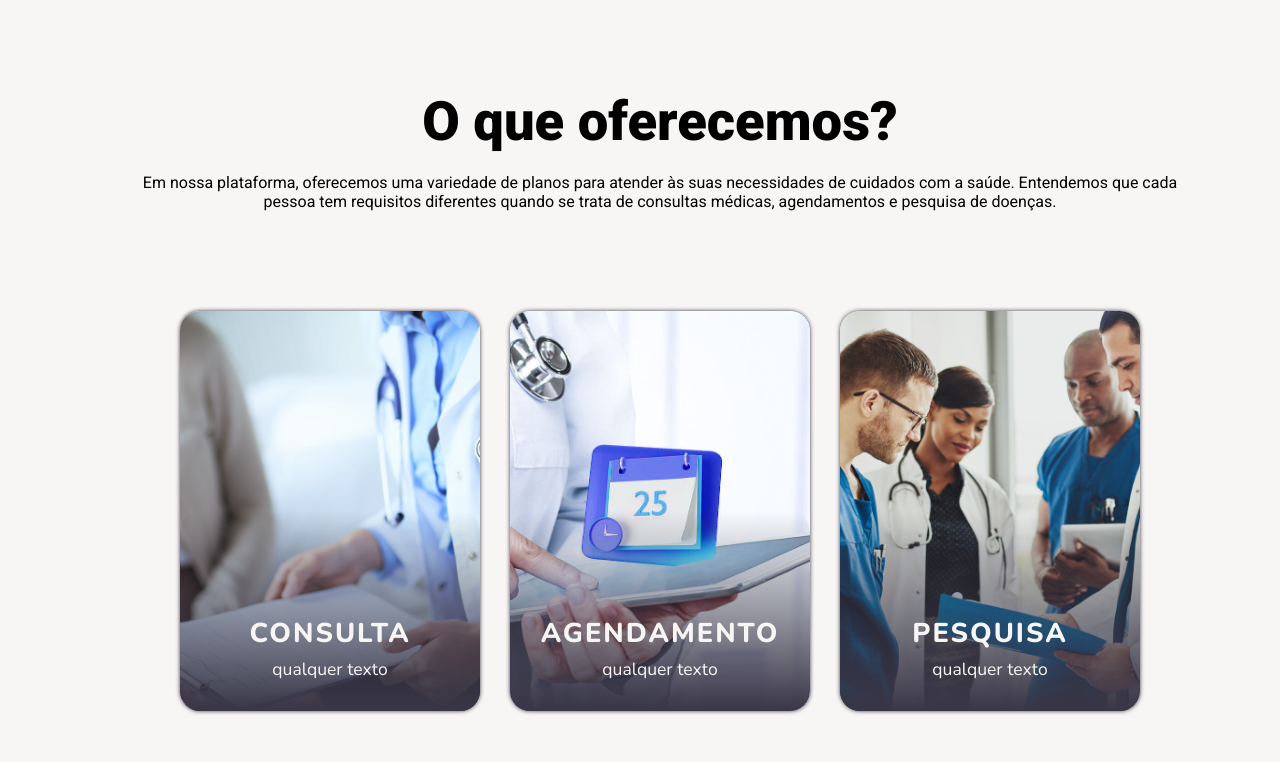
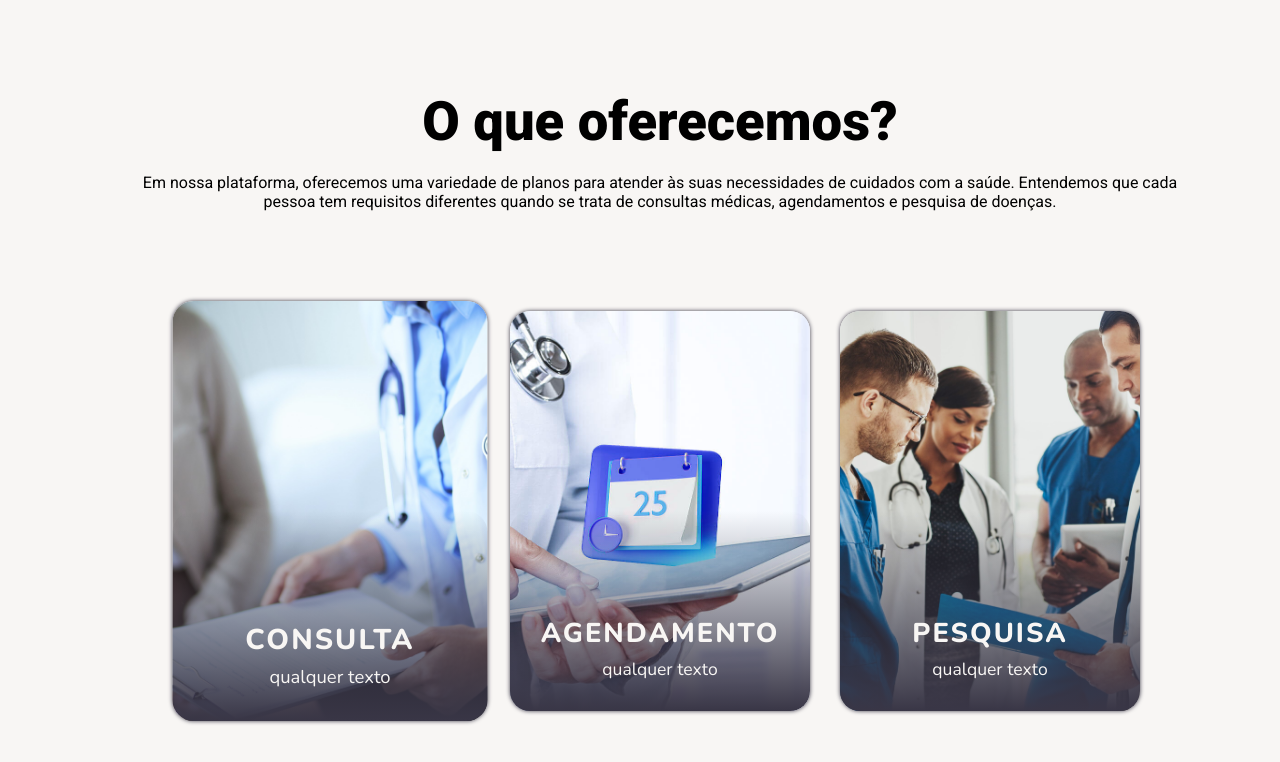
Before and after one commit to DaviProgramming/sympto-web, a React (Vite) app: page / in a window 1280 px wide. In both pictures the pointer is over the element 330 px from the left and 2520 px from the top of the page. Shown: the part 2010-2772 px from the top of the page. Built offline with nearby package versions, Linux system fonts and the light colour scheme.

Commit message:
adicionando zoom no card

```diff
--- a/src/css/main.scss
+++ b/src/css/main.scss
@@ -329,6 +329,11 @@ section.home {
                 border-radius: 20px;
             }
 
+            &:hover{
+                scale: 1.05;
+                transition: 0.2s;
+            }
+
             .card-image{
                 width: 100%;
                 height: 100%;
```
